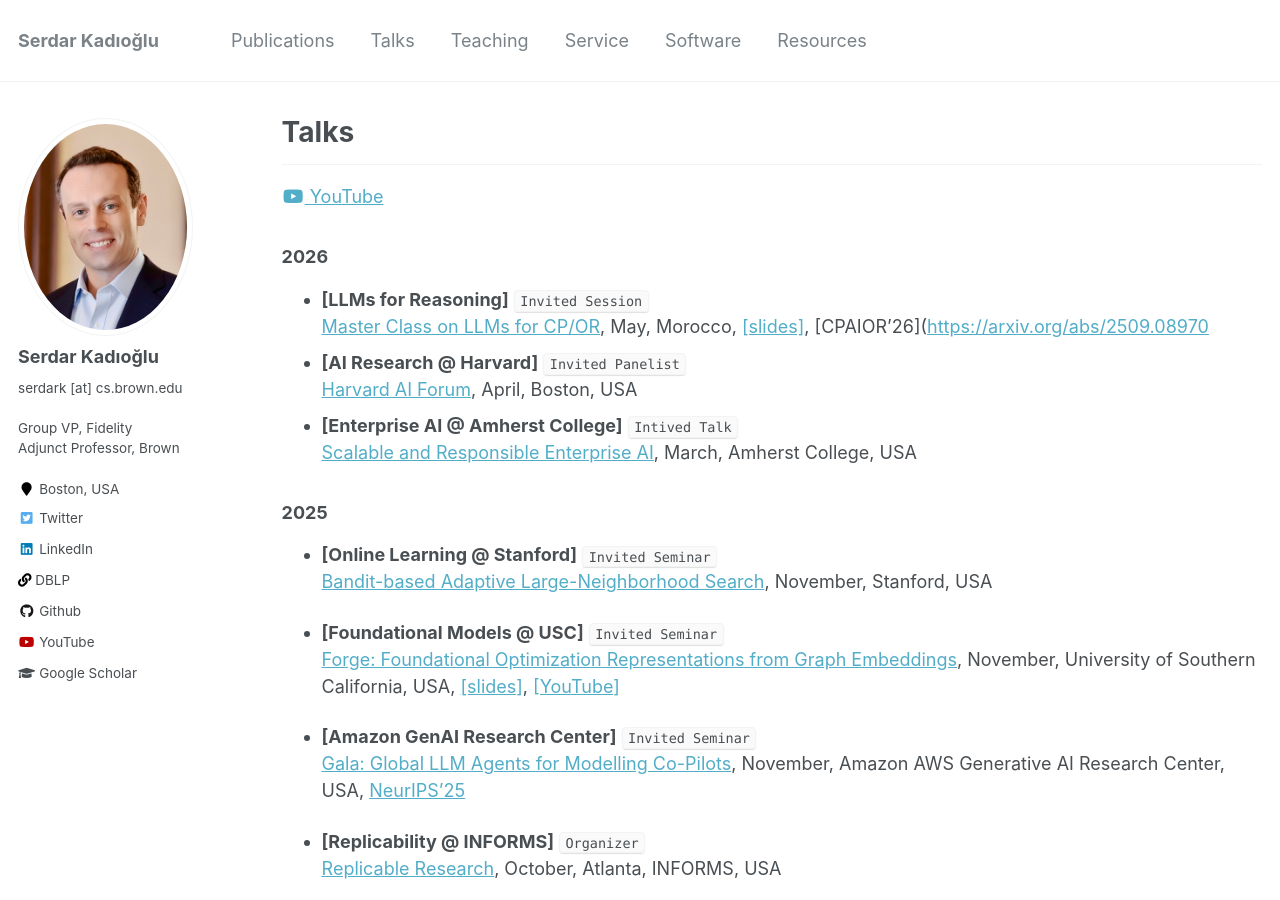
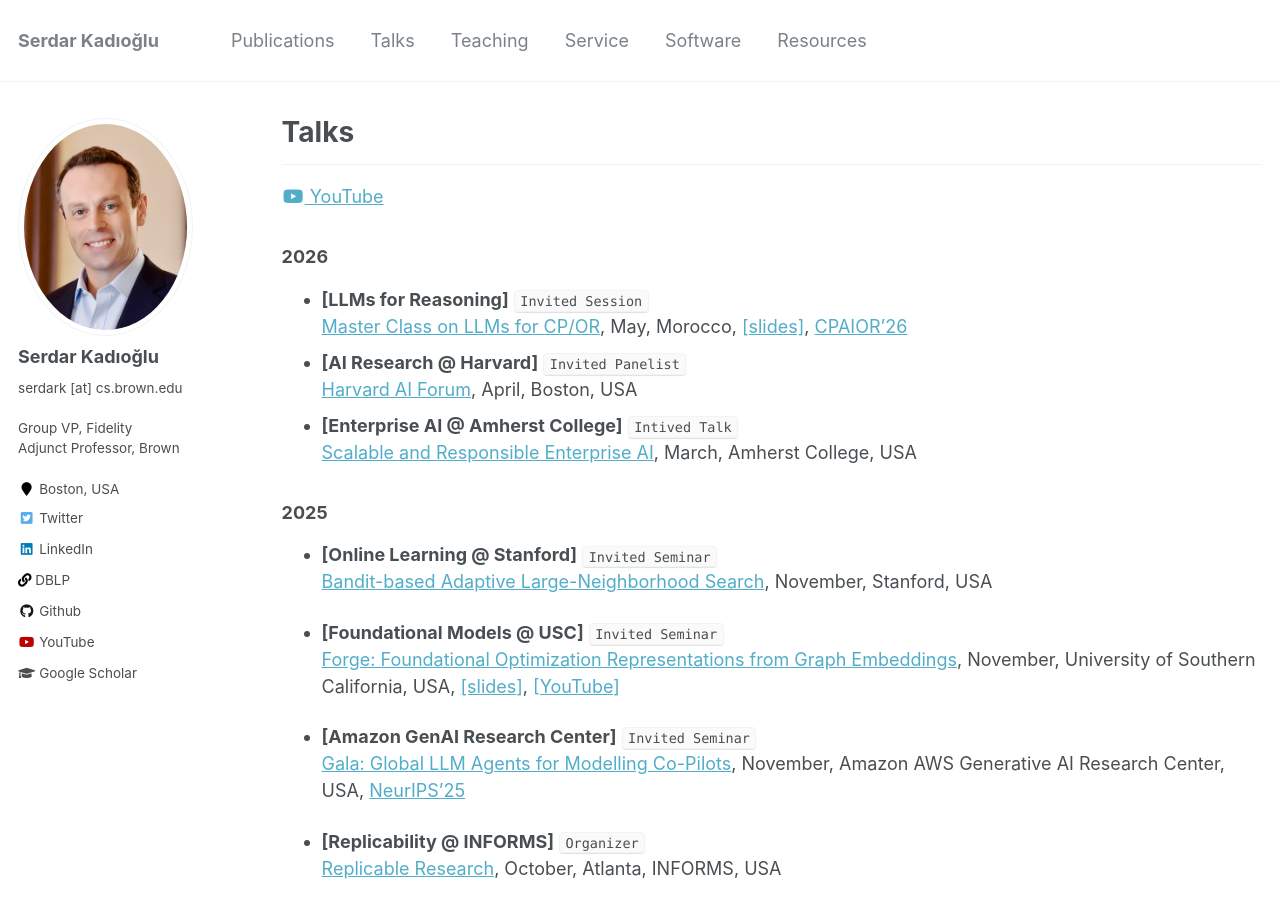
Before and after one commit to skadio/skadio.github.io, a Jekyll site: the page built from _pages/talks.md, in a window 1280 px wide and 900 px high. Built offline with Jekyll 4.4.1, drawn with Linux system fonts in a browser that asks for light colours; part of the change alters nothing that is shown.

Commit message:
Update talks.md

```diff
--- a/_pages/talks.md
+++ b/_pages/talks.md
@@ -11,7 +11,7 @@ author_profile: true
 
 ### 2026
 * **[LLMs for Reasoning]** `Invited Session`\
-  [Master Class on LLMs for CP/OR](https://sites.google.com/view/cpaior2026/program/master-class), May,  Morocco, [[slides]](https://nbviewer.org/github/skadio/skadio.github.io/blob/master/files/2026_CPAIOR_Text2Model_Kadioglu.pdf), [CPAIOR'26]([https://arxiv.org/abs/2509.08970](https://sites.google.com/view/cpaior2026/organisation)
+  [Master Class on LLMs for CP/OR](https://sites.google.com/view/cpaior2026/program/master-class), May,  Morocco, [[slides]](https://nbviewer.org/github/skadio/skadio.github.io/blob/master/files/2026_CPAIOR_Text2Model_Kadioglu.pdf), [CPAIOR'26](https://sites.google.com/view/cpaior2026/organisation)
 * **[AI Research @ Harvard]** `Invited Panelist`\
   [Harvard AI Forum](https://www.linkedin.com/posts/globalturksai_the-2nd-annual-harvard-ai-forum-brought-together-activity-7450176572218769408-jQne/?utm_source=social_share_send&utm_medium=member_desktop_web&rcm=ACoAAAs1oaABhCYR2_8hM9O5QtQpAdNpPL2hx5w), April, Boston, USA
 * **[Enterprise AI @ Amherst College]** `Intived Talk`\
```
